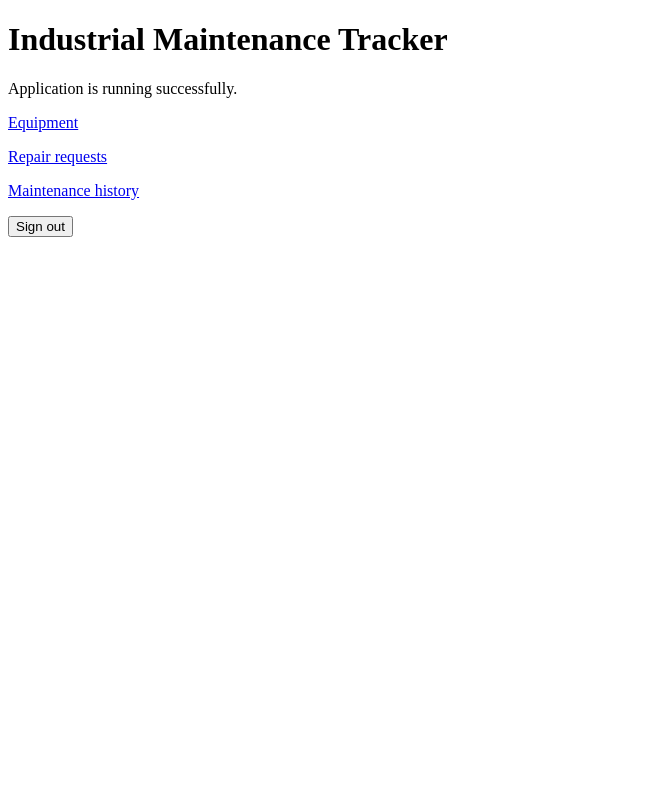
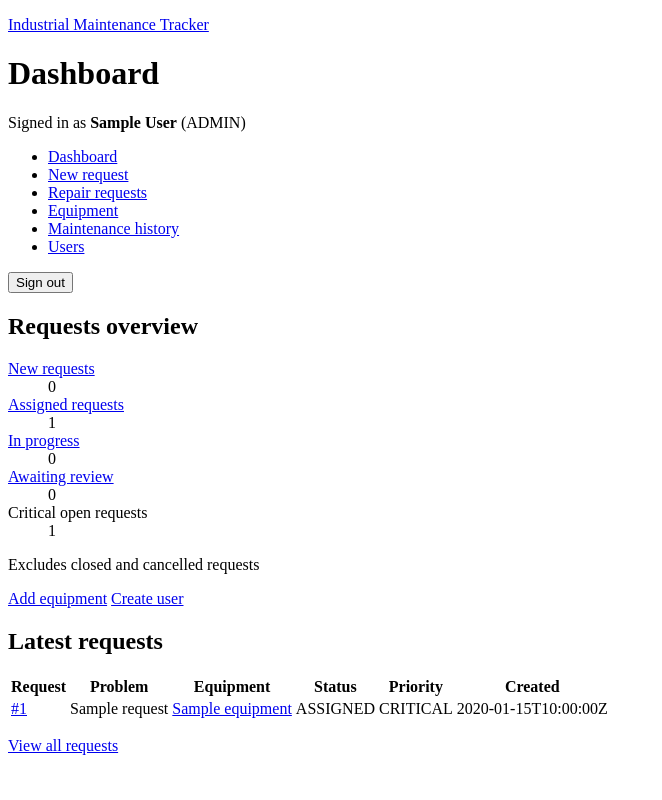
Before and after one commit to vladyslav-core/industrial-maintenance-tracker, a Spring Boot app: page / in a window 1280 px wide. Shown: the whole page, without its empty margins (0-662 px from the left). Run offline with Spring Boot 4, Linux system fonts and the light colour scheme; the visitor is signed in with stand-in values (Sample User, id 1); tables that the repository leaves empty hold one stand-in row (values such as "Sample post"); some of the project's set-up classes (security, data sources, template engines, error pages and the like) are left out, and stand-ins take their place.

Commit message:
feat: add role-based home dashboard

```diff
--- a/src/main/java/com/vladyslav/industrialmaintenancetracker/common/controller/HomeController.java
+++ b/src/main/java/com/vladyslav/industrialmaintenancetracker/common/controller/HomeController.java
@@ -1,6 +1,9 @@
 package com.vladyslav.industrialmaintenancetracker.common.controller;
 
-import org.springframework.security.core.Authentication;
+import com.vladyslav.industrialmaintenancetracker.dashboard.DashboardService;
+import com.vladyslav.industrialmaintenancetracker.security.CustomUserDetails;
+import org.springframework.security.access.AccessDeniedException;
+import org.springframework.security.core.annotation.AuthenticationPrincipal;
 import org.springframework.stereotype.Controller;
 import org.springframework.ui.Model;
 import org.springframework.web.bind.annotation.GetMapping;
@@ -8,13 +11,18 @@ import org.springframework.web.bind.annotation.GetMapping;
 @Controller
 public class HomeController {
 
+    private final DashboardService dashboardService;
+
+    public HomeController(DashboardService dashboardService) {
+        this.dashboardService = dashboardService;
+    }
+
     @GetMapping("/")
-    public String home(Authentication authentication, Model model) {
-        boolean canViewMaintenanceHistory = authentication != null
-                && authentication.getAuthorities().stream().anyMatch(authority ->
-                        authority.getAuthority().equals("ROLE_ADMIN")
-                        || authority.getAuthority().equals("ROLE_TECHNICIAN"));
-        model.addAttribute("canViewMaintenanceHistory", canViewMaintenanceHistory);
+    public String home(@AuthenticationPrincipal CustomUserDetails currentUser, Model model) {
+        if (currentUser == null) {
+            throw new AccessDeniedException("Account is unavailable");
+        }
+        model.addAttribute("dashboard", dashboardService.getDashboard(currentUser.getUserId(), currentUser.getRole()));
         return "home";
     }
 }
--- /dev/null
+++ b/src/main/resources/templates/dashboard/requests.html
@@ -0,0 +1,30 @@
+<!DOCTYPE html>
+<html lang="en" xmlns:th="http://www.thymeleaf.org">
+<body>
+<th:block th:fragment="preview(items, emptyMessage)">
+    <p th:if="${#lists.isEmpty(items)}" th:text="${emptyMessage}">No requests.</p>
+    <table th:unless="${#lists.isEmpty(items)}">
+        <thead>
+        <tr>
+            <th scope="col">Request</th>
+            <th scope="col">Problem</th>
+            <th scope="col">Equipment</th>
+            <th scope="col">Status</th>
+            <th scope="col">Priority</th>
+            <th scope="col">Created</th>
+        </tr>
+        </thead>
+        <tbody>
+        <tr th:each="item : ${items}">
+            <td><a th:href="@{/repair-requests/{id}(id=${item.id})}" th:text="${'#' + item.id}">#123</a></td>
+            <td th:text="${item.title}">Problem title</td>
+            <td><a th:href="@{/equipment/{id}(id=${item.equipmentId})}" th:text="${item.equipmentName}">Equipment</a></td>
+            <td><span th:attr="data-status=${item.status}" th:text="${item.status}">NEW</span></td>
+            <td><span th:attr="data-priority=${item.priority}" th:text="${item.priority}">MEDIUM</span></td>
+            <td><time th:datetime="${item.createdAt}" th:text="${item.createdAt}">2026-11-25T09:00:00Z</time></td>
+        </tr>
+        </tbody>
+    </table>
+</th:block>
+</body>
+</html>
--- a/src/main/resources/templates/home.html
+++ b/src/main/resources/templates/home.html
@@ -2,27 +2,86 @@
 <html lang="en" xmlns:th="http://www.thymeleaf.org">
 <head>
     <meta charset="UTF-8">
-    <title>Industrial Maintenance Tracker</title>
+    <meta name="viewport" content="width=device-width, initial-scale=1">
+    <title>Dashboard | Industrial Maintenance Tracker</title>
 </head>
 <body>
-<h1>Industrial Maintenance Tracker</h1>
+<header>
+    <p><a th:href="@{/}">Industrial Maintenance Tracker</a></p>
+    <h1>Dashboard</h1>
+    <p>
+        Signed in as <strong th:text="${dashboard.viewer.fullName}">Viewer</strong>
+        (<span th:text="${dashboard.viewer.role}">REQUESTER</span>)
+    </p>
+    <nav aria-label="Main navigation">
+        <ul>
+            <li><a th:href="@{/}" aria-current="page">Dashboard</a></li>
+            <li><a th:href="@{/repair-requests/new}">New request</a></li>
+            <li><a th:href="@{/repair-requests}">Repair requests</a></li>
+            <li><a th:href="@{/equipment}">Equipment</a></li>
+            <li th:if="${dashboard.viewer.role.name() == 'ADMIN' or dashboard.viewer.role.name() == 'TECHNICIAN'}">
+                <a th:href="@{/maintenance-history}">Maintenance history</a>
+            </li>
+            <li th:if="${dashboard.viewer.role.name() == 'ADMIN'}"><a th:href="@{/users}">Users</a></li>
+        </ul>
+        <form th:action="@{/logout}" method="post">
+            <button type="submit">Sign out</button>
+        </form>
+    </nav>
+</header>
 
-<p>Application is running successfully.</p>
+<main id="dashboard" th:switch="${dashboard.viewer.role.name()}">
+    <section th:case="'ADMIN'" id="administrator-dashboard">
+        <h2>Requests overview</h2>
+        <dl>
+            <dt><a th:href="@{/repair-requests(status='NEW')}">New requests</a></dt>
+            <dd id="new-request-count" th:text="${dashboard.administrator.newCount}">0</dd>
+            <dt><a th:href="@{/repair-requests(status='ASSIGNED')}">Assigned requests</a></dt>
+            <dd id="assigned-request-count" th:text="${dashboard.administrator.assignedCount}">0</dd>
+            <dt><a th:href="@{/repair-requests(status='IN_PROGRESS')}">In progress</a></dt>
+            <dd id="in-progress-request-count" th:text="${dashboard.administrator.inProgressCount}">0</dd>
+            <dt><a th:href="@{/repair-requests(status='COMPLETED')}">Awaiting review</a></dt>
+            <dd id="awaiting-review-count" th:text="${dashboard.administrator.awaitingReviewCount}">0</dd>
+            <dt>Critical open requests</dt>
+            <dd id="critical-open-request-count" aria-describedby="critical-open-help"
+                th:text="${dashboard.administrator.criticalOpenCount}">0</dd>
+        </dl>
+        <p id="critical-open-help">Excludes closed and cancelled requests</p>
+        <p>
+            <a th:href="@{/equipment/new}">Add equipment</a>
+            <a th:href="@{/users/new}">Create user</a>
+        </p>
+        <section id="latest-requests">
+            <h2>Latest requests</h2>
+            <th:block th:replace="~{dashboard/requests :: preview(${dashboard.latestRequests}, 'No repair requests yet.')}"></th:block>
+            <p><a th:href="@{/repair-requests}">View all requests</a></p>
+        </section>
+    </section>
 
-<p>
-    <a th:href="@{/equipment}">Equipment</a>
-</p>
+    <section th:case="'TECHNICIAN'" id="technician-dashboard">
+        <section id="assigned-to-me">
+            <h2>Assigned to me</h2>
+            <p>Requests: <strong id="my-assigned-count" th:text="${dashboard.technician.assignedCount}">0</strong></p>
+            <th:block th:replace="~{dashboard/requests :: preview(${dashboard.technician.assignedRequests}, 'No requests assigned to you.')}"></th:block>
+            <p><a th:href="@{/repair-requests(scope='ASSIGNED_TO_ME',status='ASSIGNED')}">View assigned requests</a></p>
+        </section>
+        <section id="my-work-in-progress">
+            <h2>My work in progress</h2>
+            <p>Requests: <strong id="my-in-progress-count" th:text="${dashboard.technician.inProgressCount}">0</strong></p>
+            <th:block th:replace="~{dashboard/requests :: preview(${dashboard.technician.inProgressRequests}, 'No repairs in progress.')}"></th:block>
+            <p><a th:href="@{/repair-requests(scope='ASSIGNED_TO_ME',status='IN_PROGRESS')}">View work in progress</a></p>
+        </section>
+        <p><a th:href="@{/repair-requests(scope='CREATED_BY_ME')}">Created by me</a></p>
+        <p><a th:href="@{/repair-requests}">All visible requests</a></p>
+    </section>
 
-<p>
-    <a th:href="@{/repair-requests}">Repair requests</a>
-</p>
-
-<p th:if="${canViewMaintenanceHistory}">
-    <a th:href="@{/maintenance-history}">Maintenance history</a>
-</p>
-
-<form th:action="@{/logout}" method="post">
-    <button type="submit">Sign out</button>
-</form>
+    <section th:case="'REQUESTER'" id="requester-dashboard">
+        <section id="latest-requests">
+            <h2>My latest requests</h2>
+            <th:block th:replace="~{dashboard/requests :: preview(${dashboard.latestRequests}, 'You have not created any requests yet.')}"></th:block>
+            <p><a th:href="@{/repair-requests}">View my requests</a></p>
+        </section>
+    </section>
+</main>
 </body>
 </html>
```
Also changed, not shown: docs/11-dashboard-and-ui.md (+35 -10 lines), 4 other files.
